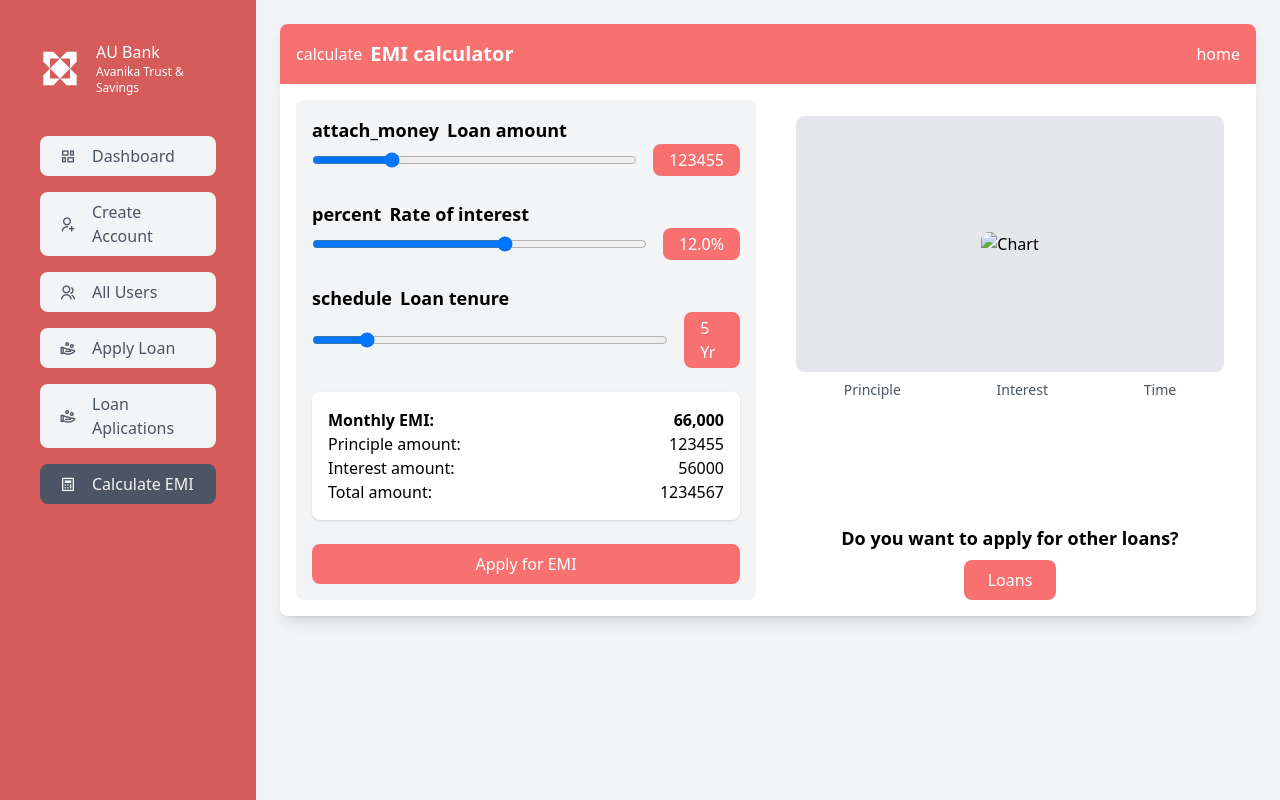
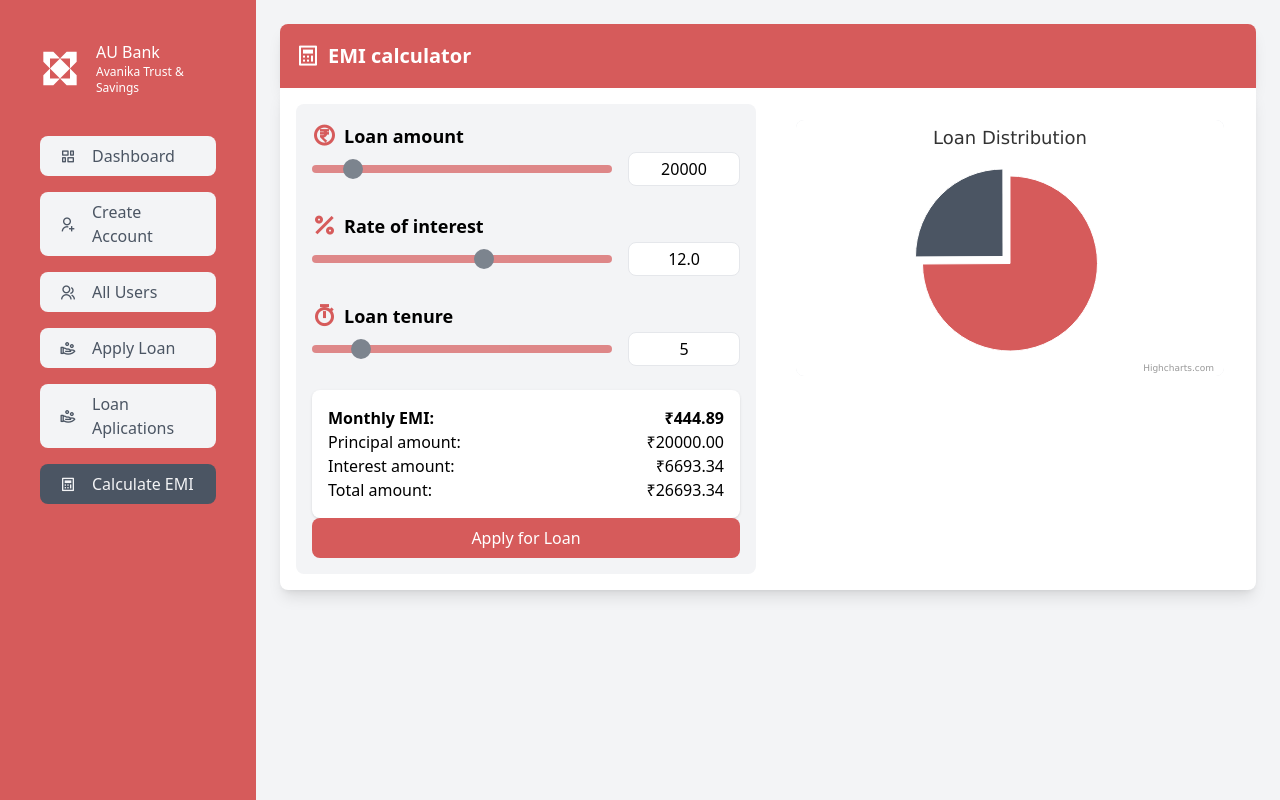
Before and after one commit to AadityaRajSinghR/Python_Project_BCA, a Flask app: page /EMI_Calculator in a window 1280 px wide. Run offline with Flask 3, Linux system fonts and the light colour scheme; some libraries are stand-ins or nearby versions.

Commit message:
add EMI Page

```diff
--- a/app.py
+++ b/app.py
@@ -1,51 +1,11 @@
 from flask import Flask , render_template, request
+import routes.admin as admin
+import routes.home as home
 
 app = Flask(__name__)
 
-@app.route('/')
-def index():
-    return render_template('Home/index.html')
-
-@app.route('/Login')
-def Login():
-    return render_template('Home/Login.html')
-
-@app.route('/Account_open')
-def Account_open():
-    page="Account_open"
-    return render_template('Home/Account_open.html', page=page)
-
-
-# Admin
-@app.route('/Dashboard')
-def Dashboard():
-    page="Dashboard"
-    return render_template('Admin/Dashboard.html', page=page)
-
-@app.route('/Admin_Accoun_open')
-def Admin_Account_open():
-    page="Account_open"
-    return render_template('Admin/Account_open.html', page=page)
-
-@app.route('/All_users')
-def All_users():
-    page="All_users"
-    return render_template('Admin/All_users.html', page=page)
-
-@app.route('/Loan_Apply')
-def Loan_Apply():
-    page="Loan_Apply"
-    return render_template('Admin/Loan_Apply.html', page=page)
-
-@app.route('/Loan_Applications')
-def Loan_Application():
-    page="Loan_Applications"
-    return render_template('Admin/Loan_Applications.html', page=page)
-
-@app.route('/EMI_Calculator')
-def EMI_Calculator():
-    page="EMI_Calculator"
-    return render_template('Admin/EMI_Calculator.html', page=page)
+app.register_blueprint(home.home)
+app.register_blueprint(admin.admin)
 
 
 
--- /dev/null
+++ b/routes/admin.py
@@ -0,0 +1,35 @@
+from flask import Blueprint, render_template
+
+admin = Blueprint('admin', __name__)
+
+
+# Admin Routes
+@admin.route('/Dashboard')
+def Dashboard():
+    page="Dashboard"
+    return render_template('Admin/Dashboard.html', page=page)
+
+@admin.route('/Admin_Accoun_open')
+def Admin_Account_open():
+    page="Account_open"
+    return render_template('Admin/Account_open.html', page=page)
+
+@admin.route('/All_users')
+def All_users():
+    page="All_users"
+    return render_template('Admin/All_users.html', page=page)
+
+@admin.route('/Loan_Apply')
+def Loan_Apply():
+    page="Loan_Apply"
+    return render_template('Admin/Loan_Apply.html', page=page)
+
+@admin.route('/Loan_Applications')
+def Loan_Application():
+    page="Loan_Applications"
+    return render_template('Admin/Loan_Applications.html', page=page)
+
+@admin.route('/EMI_Calculator')
+def EMI_Calculator():
+    page="EMI_Calculator"
+    return render_template('Admin/EMI_Calculator.html', page=page)
--- /dev/null
+++ b/static/Js/EMI_cal.js
@@ -0,0 +1,119 @@
+// Function to calculate EMI, Principal, Interest and update UI
+function calculateEMI() {
+    const loanAmount = parseFloat(document.getElementById('loanAmountInput').value);
+    const interestRate = parseFloat(document.getElementById('interestRateInput').value) / 12 / 100;
+    const loanTenure = parseFloat(document.getElementById('loanTenureInput').value) * 12;
+
+    const emi = loanAmount * interestRate * (Math.pow(1 + interestRate, loanTenure)) / (Math.pow(1 + interestRate, loanTenure) - 1);
+    const totalAmount = emi * loanTenure;
+    const interestAmount = totalAmount - loanAmount;
+
+    document.getElementById('emiAmount').innerText = `₹${emi.toFixed(2)}`;
+    document.getElementById('principalAmount').innerText = `₹${loanAmount.toFixed(2)}`;
+    document.getElementById('interestAmount').innerText = `₹${interestAmount.toFixed(2)}`;
+    document.getElementById('totalAmount').innerText = `₹${totalAmount.toFixed(2)}`;
+
+    // Update Highcharts pie chart
+    initChart(loanAmount, interestAmount);
+}
+
+// Syncing the loan amount text input and slider
+function updateLoanAmount() {
+    const loanAmount = document.getElementById('loanAmountSlider').value;
+    document.getElementById('loanAmountInput').value = loanAmount;
+    calculateEMI();
+}
+
+function syncLoanAmountWithInput() {
+    const loanAmount = document.getElementById('loanAmountInput').value;
+    document.getElementById('loanAmountSlider').value = loanAmount;
+    calculateEMI();
+}
+
+// Syncing the interest rate input and slider
+function updateInterestRate() {
+    const interestRate = document.getElementById('interestRateSlider').value;
+    document.getElementById('interestRateInput').value = interestRate;
+    calculateEMI();
+}
+
+function syncInterestRateWithInput() {
+    const interestRate = document.getElementById('interestRateInput').value;
+    document.getElementById('interestRateSlider').value = interestRate;
+    calculateEMI();
+}
+
+// Syncing the loan tenure input and slider
+function updateLoanTenure() {
+    const loanTenure = document.getElementById('loanTenureSlider').value;
+    document.getElementById('loanTenureInput').value = loanTenure;
+    calculateEMI();
+}
+
+function syncLoanTenureWithInput() {
+    const loanTenure = document.getElementById('loanTenureInput').value;
+    document.getElementById('loanTenureSlider').value = loanTenure;
+    calculateEMI();
+}
+
+// Initialize the Highcharts pie chart
+function initChart(principal, interest) {
+    loanChart = Highcharts.chart('loanChartContainer', {
+        chart: {
+            type: 'pie',
+        },
+        title: {
+            text: 'Loan Distribution'
+        },
+        tooltip: {
+            valueSuffix: ' ₹'
+        },
+        plotOptions: {
+            series: {
+                allowPointSelect: true,
+                cursor: 'pointer',
+                dataLabels: [{
+                    enabled: true,
+                    distance: 20
+                }, {
+                    enabled: true,
+                    distance: -40,
+                    format: '{point.percentage:.2f}%',
+                    style: {
+                        fontSize: '1em',
+                        textOutline: 'none',
+
+                        opacity: 0.7
+                    },
+
+                    filter: {
+                        operator: '>',
+                        property: 'percentage',
+                        value: 10
+                    }
+                }]
+            }
+        },
+        series: [{
+            name: 'Amount',
+            colorByPoint: true,
+            data: [
+                {
+                    name: 'Principal',
+                    y: principal,
+                    color: '#D65B5B',
+                },
+                {
+                    name: 'Interest',
+                    sliced: true,
+                    selected: true,
+                    y: interest,
+                    color: '#4B5563',
+                }]
+        }]
+    });
+}
+
+
+// Initialize the chart and EMI values on page load
+window.onload = calculateEMI;
--- /dev/null
+++ b/static/css/emi_cal.css
@@ -0,0 +1,51 @@
+/* For Chrome, Safari, and Edge */
+input[type="range"] {
+    -webkit-appearance: none;
+    /* Remove default styling */
+    width: 100%;
+    height: 8px;
+    background: #D65B5B;
+    /* Track color */
+    border-radius: 5px;
+    outline: none;
+    opacity: 0.7;
+    transition: opacity .15s ease-in-out;
+}
+
+input[type="range"]:hover {
+    opacity: 1;
+    /* Change opacity when hovering */
+}
+
+/* The thumb/handle */
+input[type="range"]::-webkit-slider-thumb {
+    -webkit-appearance: none;
+    /* Remove default styling */
+    appearance: none;
+    width: 20px;
+    height: 20px;
+    border-radius: 50%;
+    background: #4B5563;
+    /* Thumb color */
+    cursor: pointer;
+}
+
+/* For Firefox */
+input[type="range"]::-moz-range-thumb {
+    width: 20px;
+    height: 20px;
+    border-radius: 50%;
+    background: #4B5563;
+    /* Thumb color */
+    cursor: pointer;
+}
+
+/* For Internet Explorer */
+input[type="range"]::-ms-thumb {
+    width: 20px;
+    height: 20px;
+    border-radius: 50%;
+    background: #4B5563;
+    /* Thumb color */
+    cursor: pointer;
+}
--- a/templates/Admin/EMI_Calculator.html
+++ b/templates/Admin/EMI_Calculator.html
@@ -7,6 +7,9 @@
     <title>User Dashboard</title>
     <link href="https://cdn.jsdelivr.net/npm/remixicon@4.3.0/fonts/remixicon.css" rel="stylesheet" />
     <script src="https://cdn.tailwindcss.com"></script>
+    <link rel="stylesheet" href="{{ url_for('static', filename='css/emi_cal.css') }}">
+
+
 </head>
 
 <body class="bg-gray-100">
@@ -19,93 +22,90 @@
         <!-- Main Content -->
         <div class="flex-1 ml-[20%] w-[80%] p-6">
             <!-- Header Section -->
-    <header class="bg-red-400 text-white p-4 rounded-t-lg shadow-lg flex items-center justify-between">
+            <header class="bg-[#D65B5B] text-white p-4 rounded-t-lg shadow-lg flex items-center justify-between">
                 <div class="flex items-center space-x-2">
-            <span class="material-icons">calculate</span>
+                    <i class=" text-2xl ri-calculator-line"></i>
                     <h1 class="text-xl font-semibold">EMI calculator</h1>
                 </div>
-        <button class="text-white material-icons">home</button>
             </header>
 
             <!-- Main Content -->
             <div class="grid grid-cols-1 md:grid-cols-2 gap-6 bg-white rounded-b-lg shadow-lg p-4">
-        <!-- Left Section (Sliders and Values) -->
                 <div class="bg-gray-100 p-4 rounded-lg space-y-6">
                     <!-- Loan Amount -->
                     <div>
                         <label class="flex items-center space-x-2 text-lg font-semibold">
-                    <span class="material-icons">attach_money</span>
+                            <i class="text-2xl text-[#D65B5B] ri-money-rupee-circle-line"></i>
                             <span>Loan amount</span>
                         </label>
-                <div class="flex justify-between items-center">
-                    <input type="range" min="10000" max="500000" value="123455" class="slider w-full">
-                    <div class="ml-4 bg-red-400 text-white px-4 py-1 rounded-lg">123455</div>
+                        <div class="flex items-center space-x-4">
+                            <input type="range" id="loanAmountSlider" min="10000" max="100000" value="20000"
+                                class="slider w-full" oninput="updateLoanAmount()">
+                            <input type="text" id="loanAmountInput" min="10000" max="100000" value="20000"
+                                class="w-28 text-center px-2 py-1 border rounded-lg" oninput="syncLoanAmountWithInput()">
                         </div>
                     </div>
 
                     <!-- Rate of Interest -->
                     <div>
                         <label class="flex items-center space-x-2 text-lg font-semibold">
-                    <span class="material-icons">percent</span>
+                            <i class="text-2xl text-[#D65B5B] ri-percent-line"></i>
                             <span>Rate of interest</span>
                         </label>
-                <div class="flex justify-between items-center">
-                    <input type="range" min="1" max="20" step="0.1" value="12.0" class="slider w-full">
-                    <div class="ml-4 bg-red-400 text-white px-4 py-1 rounded-lg">12.0%</div>
+                        <div class="flex items-center space-x-4">
+                            <input type="range" id="interestRateSlider" min="1" max="20" step="0.1" value="12.0"
+                                class="slider w-full" oninput="updateInterestRate()">
+                            <input type="text" id="interestRateInput" min="1" max="20" step="0.1" value="12.0"
+                                class="w-28 text-center px-2 py-1 border rounded-lg" oninput="syncInterestRateWithInput()">
                         </div>
                     </div>
 
                     <!-- Loan Tenure -->
                     <div>
                         <label class="flex items-center space-x-2 text-lg font-semibold">
-                    <span class="material-icons">schedule</span>
+                            <i class="text-2xl text-[#D65B5B] ri-timer-line"></i>
                             <span>Loan tenure</span>
                         </label>
-                <div class="flex justify-between items-center">
-                    <input type="range" min="1" max="30" value="5" class="slider w-full">
-                    <div class="ml-4 bg-red-400 text-white px-4 py-1 rounded-lg">5 Yr</div>
+                        <div class="flex items-center space-x-4">
+                            <input type="range" id="loanTenureSlider" min="1" max="30" value="5" class="slider w-full"
+                                oninput="updateLoanTenure()">
+                            <input type="text" id="loanTenureInput" min="1" max="30" value="5"
+                                class="w-28 text-center px-2 py-1 border rounded-lg" oninput="syncLoanTenureWithInput()">
                         </div>
                     </div>
 
                     <!-- EMI Calculation Results -->
                     <div class="bg-white p-4 rounded-lg shadow">
-                <p class="font-semibold">Monthly EMI: <span class="float-right">66,000</span></p>
-                <p>Principle amount: <span class="float-right">123455</span></p>
-                <p>Interest amount: <span class="float-right">56000</span></p>
-                <p>Total amount: <span class="float-right">1234567</span></p>
+                        <p class="font-semibold">Monthly EMI: <span id="emiAmount" class="float-right">₹66,000</span></p>
+                        <p>Principal amount: <span id="principalAmount" class="float-right">₹123,455</span></p>
+                        <p>Interest amount: <span id="interestAmount" class="float-right">₹56,000</span></p>
+                        <p>Total amount: <span id="totalAmount" class="float-right">₹1,234,567</span></p>
                     </div>
 
                     <!-- Apply Button -->
-            <button class="w-full bg-red-400 text-white py-2 rounded-lg hover:bg-red-500">Apply for EMI</button>
+                   <a href="/Loan_Apply"> <button class="w-full bg-[#D65B5B] text-white py-2 rounded-lg hover:bg-red-500">Apply for Loan</button></a>
                 </div>
 
                 <!-- Right Section (Graph and Buttons) -->
-        <div class="flex flex-col justify-between">
                 <div class="p-4">
-                <!-- Placeholder for the Chart -->
-                <div class="h-64 bg-gray-200 rounded-lg flex justify-center items-center">
-                    <img src="https://placehold.co/400x250?text=Chart+Placeholder" alt="Chart" class="rounded-lg">
-                </div>
-                <!-- Chart labels -->
-                <div class="mt-2 flex justify-around text-sm text-gray-600">
-                    <span>Principle</span>
-                    <span>Interest</span>
-                    <span>Time</span>
-                </div>
+                    <!-- Highcharts Placeholder -->
+                    <div id="loanChartContainer" class="h-64 bg-gray-200 rounded-lg"></div>
                 </div>
 
-            <!-- Apply for other loans section -->
-            <div class="text-center mt-4">
-                <p class="text-lg font-semibold">Do you want to apply for other loans?</p>
-                <button class="mt-2 bg-red-400 text-white py-2 px-6 rounded-lg hover:bg-red-500">Loans</button>
             </div>
-        </div>
+
+
         </div>
     </div>
 
     </div>
 
 
+    <!-- Highcharts JavaScript -->
+    <script src="https://code.highcharts.com/highcharts.js"></script>
+
+    <!-- JavaScript -->
+    <script src="{{ url_for('static', filename='js/emi_cal.js') }}"></script>
 
 
 
--- a/templates/Admin/Loan_Applications.html
+++ b/templates/Admin/Loan_Applications.html
@@ -24,6 +24,7 @@
                     <i class="ri-admin-line text-2xl mr-2 "></i>
                     <h2 class="text-xl font-semibold">Loan Applications</h2>
                 </div>
+
                 <div class="flex space-x-4">
                     <button class="bg-white text-[#D65B5B] p-2 rounded-full">
                         <div class="w-6 h-6">
```
Also changed, not shown: routes/home.py (added, +18 -0 lines), templates/Admin/Loan_Apply.html (+33 -12 lines). Lines whose indentation alone changed are shown as unchanged.
